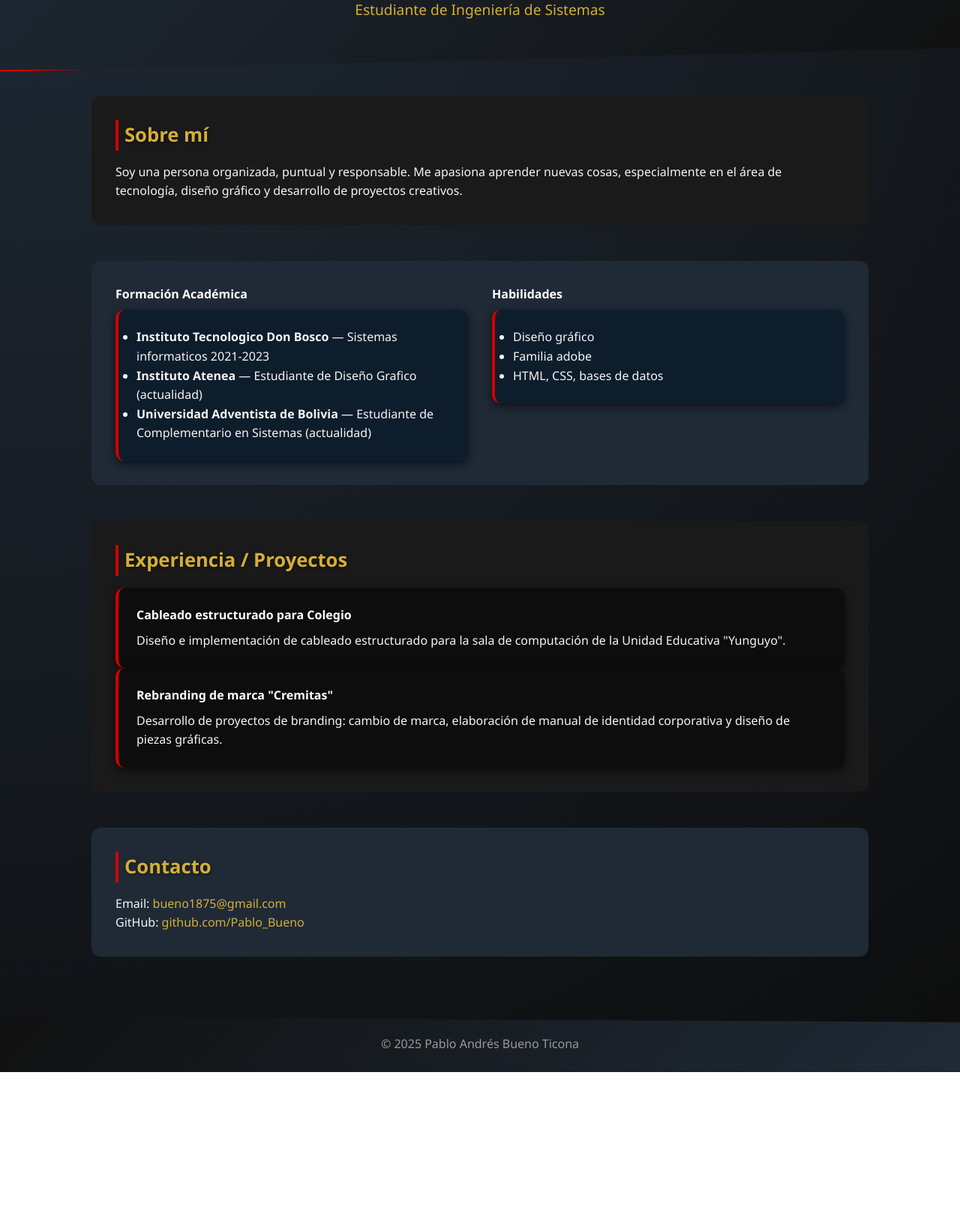
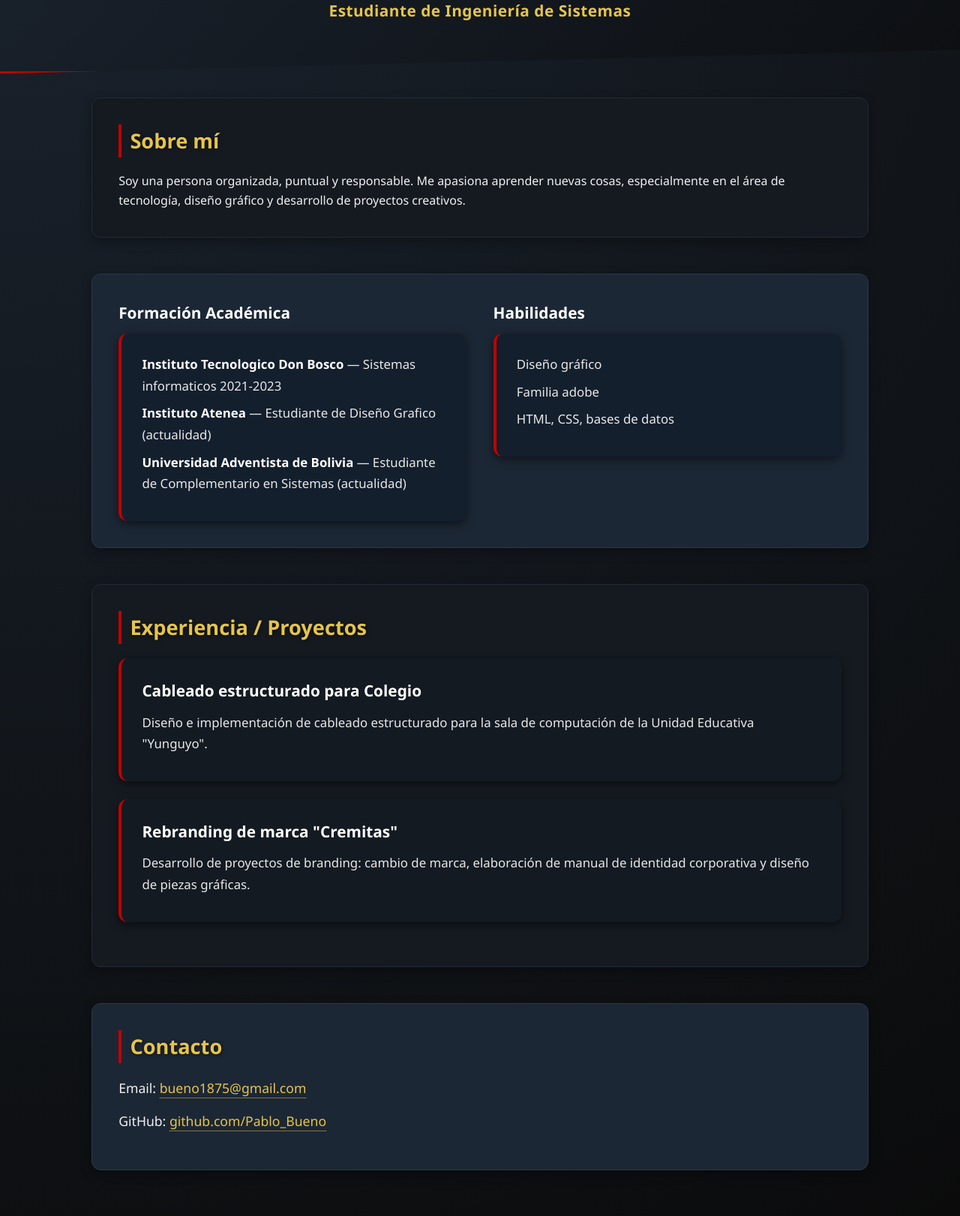
Before and after one commit to Nats-blip/priv, a plain HTML site: page index.html in a window 1280 px wide. Shown: the part 221-1843 px from the top of the page at 75% size. Before the commit the page ends 1651 px from the top, so only its background shows below. Drawn offline with Linux system fonts and the light colour scheme.

Commit message:
Update styles.css

```diff
--- a/styles.css
+++ b/styles.css
@@ -5,9 +5,9 @@
 }
 
 body.moderno {
-  font-family: 'Segoe UI', sans-serif;
-  background: radial-gradient(circle at top left, #1f2a36, #0d0d0d);
-  color: #f5f5f5;
+  font-family: 'Segoe UI', Tahoma, sans-serif;
+  background: radial-gradient(circle at top left, #1a232e, #0a0a0a);
+  color: #f0f0f0;
   line-height: 1.6;
   overflow-x: hidden;
 }
@@ -15,8 +15,8 @@ body.moderno {
 header {
   text-align: center;
   padding: 3rem 1rem;
-  background: linear-gradient(135deg, #1f2a36, #111);
-  border-bottom: 3px solid #d10000;
+  background: linear-gradient(135deg, #1a232e, #0d0f12);
+  border-bottom: 3px solid #c10000;
   clip-path: polygon(0 0, 100% 0, 100% 90%, 0% 100%);
 }
 
@@ -24,7 +24,7 @@ header .avatar {
   display: inline-block;
   padding: 5px;
   border-radius: 50%;
-  background: conic-gradient(#d10000, #d4af37, #d10000);
+  background: conic-gradient(#c10000, #c9a227, #c10000);
   animation: spin 6s linear infinite;
 }
 
@@ -38,27 +38,29 @@ header .avatar img {
 
 header h1 {
   font-size: 2.5rem;
-  color: #fff;
+  color: #ffffff;
   margin-top: 1rem;
   position: relative;
   display: inline-block;
+  text-shadow: 1px 1px 3px rgba(0, 0, 0, 0.7);
 }
 
 header h1::after {
   content: "";
   display: block;
   height: 3px;
-  background: #d10000;
+  background: #c10000;
   margin-top: 6px;
   width: 0;
   animation: underline 2s forwards;
 }
 
 header h2 {
-  font-size: 1.2rem;
-  color: #d4af37;
-  font-weight: normal;
+  font-size: 1.3rem;
+  color: #e6c44b;
+  font-weight: 600;
   margin-bottom: 1rem;
+  letter-spacing: 0.5px;
 }
 
 main {
@@ -69,84 +71,115 @@ main {
 
 section {
   margin-bottom: 3rem;
-  padding: 2rem;
+  padding: 2.2rem;
   border-radius: 12px;
   transform: translateY(50px);
   opacity: 0;
   animation: fadeUp 1.2s ease forwards;
+  box-shadow: 0 5px 15px rgba(0, 0, 0, 0.3);
 }
 
 section:nth-child(even) {
-  background: #1f2a36;
+  background: #1c2735;
+  border: 1px solid #2a3849;
 }
+
 section:nth-child(odd) {
-  background: #1a1a1a;
+  background: #151a21;
+  border: 1px solid #232a35;
 }
 
 h3 {
-  font-size: 1.6rem;
-  margin-bottom: 1rem;
-  color: #d4af37;
-  border-left: 4px solid #d10000;
-  padding-left: 0.5rem;
-  text-shadow: 1px 1px 4px rgba(0,0,0,0.5);
+  font-size: 1.7rem;
+  margin-bottom: 1.2rem;
+  color: #e6c44b;
+  border-left: 4px solid #c10000;
+  padding-left: 0.7rem;
+  text-shadow: 1px 1px 4px rgba(0, 0, 0, 0.6);
 }
 
 h4 {
-  color: #fff;
-  margin-bottom: 0.5rem;
+  color: #ffffff;
+  margin-bottom: 0.7rem;
+  font-size: 1.3rem;
+  font-weight: 600;
 }
 
 .grid {
   display: grid;
   grid-template-columns: repeat(auto-fit, minmax(320px, 1fr));
-  gap: 2rem;
+  gap: 2.2rem;
 }
 
 .proyectos article {
-  background: #0d0d0d;
-  padding: 1.5rem;
+  background: #141a22;
+  padding: 1.7rem;
   border-radius: 12px;
-  box-shadow: 0 4px 12px rgba(0,0,0,0.6);
-  border-left: 4px solid #d10000;
+  box-shadow: 0 4px 12px rgba(0, 0, 0, 0.5);
+  border-left: 4px solid #c10000;
   transition: transform 0.3s ease, box-shadow 0.3s ease;
+  margin-bottom: 1.5rem;
 }
 
 .grid ul {
-  background: #0e1d2c;
-  padding: 1.5rem;
+  background: #141f2d;
+  padding: 1.7rem;
   border-radius: 12px;
-  box-shadow: 0 4px 12px rgba(0,0,0,0.6);
-  border-left: 4px solid #d10000;
+  box-shadow: 0 4px 12px rgba(0, 0, 0, 0.5);
+  border-left: 4px solid #c10000;
   transition: transform 0.3s ease, box-shadow 0.3s ease;
+  list-style-type: none;
+}
+
+.grid ul li, .proyectos article p {
+  color: #e8e8e8;
+  line-height: 1.7;
+  margin-bottom: 0.5rem;
+  font-size: 1.05rem;
+}
+
+.grid ul strong {
+  color: #ffffff;
+  font-weight: 600;
 }
 
 .proyectos article:hover {
   transform: translateY(-5px);
-  box-shadow: 0 6px 16px rgba(0,0,0,0.8);
+  box-shadow: 0 6px 16px rgba(0, 0, 0, 0.7);
 }
 
 .grid ul:hover {
   transform: translateY(-5px);
-  box-shadow: 0 6px 16px rgba(0,0,0,0.8);
+  box-shadow: 0 6px 16px rgba(0, 0, 0, 0.7);
 }
 
 .contacto a {
-  color: #d4af37;
+  color: #e6c44b;
   text-decoration: none;
   transition: color 0.3s ease;
+  font-weight: 500;
+  border-bottom: 1px dotted #e6c44b;
+  padding-bottom: 1px;
 }
 
-.contacto a:hover {
-  color: #d10000;
+.contacto a:hover, .contacto a:focus {
+  color: #ffd700;
+  border-bottom: 1px solid #ffd700;
+}
+
+.contacto p {
+  margin-bottom: 1rem;
+  font-size: 1.1rem;
 }
 
 footer {
   text-align: center;
-  padding: 1.5rem;
-  background: linear-gradient(135deg, #111, #1f2a36);
-  color: #999;
+  padding: 1.8rem;
+  background: linear-gradient(135deg, #0f1217, #1a232e);
+  color: #cccccc;
   clip-path: polygon(0 0, 100% 10%, 100% 100%, 0 100%);
+  font-size: 1.05rem;
+  border-top: 1px solid #2a3849;
 }
 
 @keyframes spin {
@@ -180,8 +213,9 @@ footer {
 
 /* Mejoras de enfoque para accesibilidad */
 a:focus, button:focus {
-  outline: 2px solid #d4af37;
-  outline-offset: 2px;
+  outline: 2px solid #e6c44b;
+  outline-offset: 3px;
+  border-radius: 3px;
 }
 
 /* Mejora de contraste para mejor accesibilidad */
@@ -193,13 +227,56 @@ a:focus, button:focus {
 
   section:nth-child(even) {
     background: #111a22;
+    border: 2px solid #2a3849;
   }
 
   section:nth-child(odd) {
-    background: #121212;
+    background: #0f0f0f;
+    border: 2px solid #232a35;
   }
 
   .contacto a {
     color: #ffcc00;
+    border-bottom: 2px solid #ffcc00;
+  }
+
+  header h2 {
+    color: #ffcc00;
+  }
+
+  h3 {
+    color: #ffcc00;
   }
 }
+
+/* Responsividad */
+@media (max-width: 768px) {
+  header {
+    padding: 2rem 1rem;
+  }
+
+  header h1 {
+    font-size: 2rem;
+  }
+
+  header h2 {
+    font-size: 1.1rem;
+  }
+
+  main {
+    padding: 1.5rem;
+  }
+
+  section {
+    padding: 1.5rem;
+  }
+
+  .grid {
+    grid-template-columns: 1fr;
+    gap: 1.5rem;
+  }
+
+  h3 {
+    font-size: 1.5rem;
+  }
+}
```
